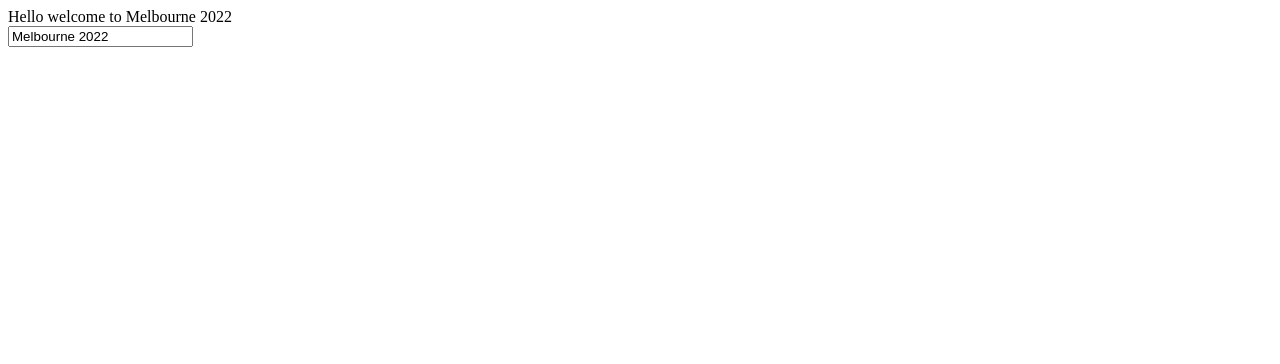
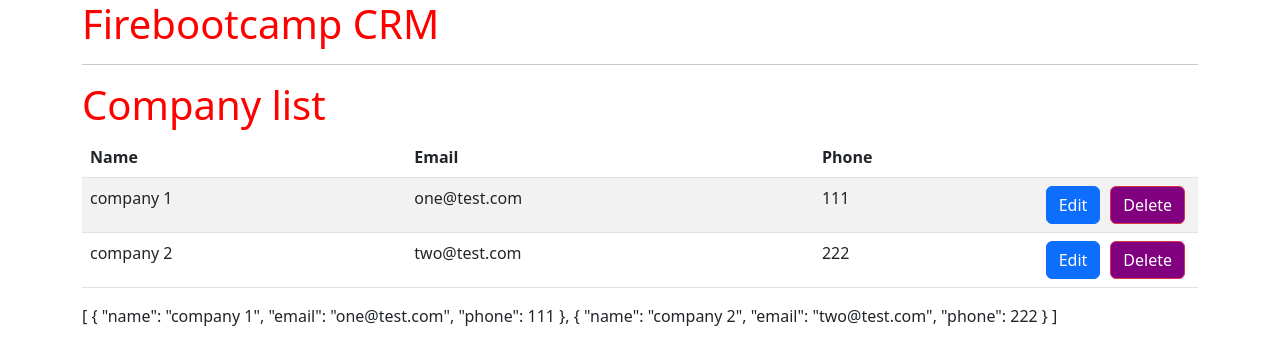
Before and after one commit to SSWConsulting/fbc-crm-melbourne-092022, an Angular app: page / in a window 1280 px wide. Shown: the top 364 px of the page. Built offline with nearby package versions, Linux system fonts and the light colour scheme.

Commit message:
finished pt3

```diff
--- a/package.json
+++ b/package.json
@@ -15,9 +15,13 @@
     "@angular/compiler": "^14.2.0",
     "@angular/core": "^14.2.0",
     "@angular/forms": "^14.2.0",
+    "@angular/localize": "^14.2.0",
     "@angular/platform-browser": "^14.2.0",
     "@angular/platform-browser-dynamic": "^14.2.0",
     "@angular/router": "^14.2.0",
+    "@ng-bootstrap/ng-bootstrap": "^13.0.0",
+    "@popperjs/core": "^2.10.2",
+    "bootstrap": "^5.2.0",
     "rxjs": "~7.5.0",
     "tslib": "^2.3.0",
     "zone.js": "~0.11.4"
--- a/src/app/app.component.html
+++ b/src/app/app.component.html
@@ -1,5 +1,5 @@
-<div> Hello welcome to {{ title }} </div>
-
-<input type="text"
-[value]="title"
-(keyup)="textboxChanged($event)">
+<div class="container">
+  <h1>Firebootcamp CRM</h1>
+  <hr>
+  <fbc-company-list></fbc-company-list>
+</div>
--- a/src/app/app.component.ts
+++ b/src/app/app.component.ts
@@ -7,9 +7,4 @@ import { Component } from '@angular/core';
 })
 export class AppComponent {
   title = 'Melbourne 2022';
-
-  textboxChanged(event: any){
-    console.log(event);
-    this.title = event.target.value;
-  }
 }
--- /dev/null
+++ b/src/app/company/company-list/company-list.component.html
@@ -0,0 +1,26 @@
+<h1>Company list</h1>
+
+<table class="table table-striped">
+  <thead>
+    <tr>
+      <th>Name</th>
+      <th>Email</th>
+      <th>Phone</th>
+      <th></th>
+    </tr>
+  </thead>
+  <tbody>
+    <tr *ngFor="let company of companies">
+      <td>{{ company.name }}</td>
+      <td>{{ company.email }}</td>
+      <td>{{ company.phone }}</td>
+      <td class="company-actions">
+        <button class="btn btn-primary">Edit</button>
+        <button class="btn btn-danger">Delete</button>
+      </td>
+    </tr>
+  </tbody>
+
+</table>
+
+{{ companies | json }}
--- /dev/null
+++ b/src/app/company/company-list/company-list.component.scss
@@ -0,0 +1,12 @@
+.company-actions {
+  width: 140px;
+  white-space: nowrap
+}
+
+.company-actions .btn {
+margin: 0 5px;
+}
+
+.btn-danger {
+ background-color: purple;
+}
--- /dev/null
+++ b/src/app/company/company-list/company-list.component.ts
@@ -0,0 +1,27 @@
+import { Component, OnInit } from '@angular/core';
+import { ICompany } from '../icompany';
+
+@Component({
+  selector: 'fbc-company-list',
+  templateUrl: './company-list.component.html',
+  styleUrls: ['./company-list.component.scss']
+})
+export class CompanyListComponent implements OnInit {
+
+  companies: ICompany[] = [];
+  constructor() {
+
+  }
+
+  ngOnInit(): void {
+    this.getCompanies();
+  }
+
+  getCompanies() {
+    this.companies = [
+      { name: 'company 1', email: 'one@test.com', phone: 111 },
+      { name: 'company 2', email: 'two@test.com', phone: 222 }
+    ];
+  }
+
+}
--- /dev/null
+++ b/src/app/company/icompany.ts
@@ -0,0 +1,5 @@
+export interface ICompany {
+  name: string;
+  email: string;
+  phone: number;
+}
--- a/src/polyfills.ts
+++ b/src/polyfills.ts
@@ -1,3 +1,7 @@
+/***************************************************************************************************
+ * Load `$localize` onto the global scope - used if i18n tags appear in Angular templates.
+ */
+import '@angular/localize/init';
 /**
  * This file includes polyfills needed by Angular and is loaded before the app.
  * You can add your own extra polyfills to this file.
--- a/src/styles.scss
+++ b/src/styles.scss
@@ -1 +1,8 @@
 /* You can add global styles to this file, and also import other style files */
+
+/* Importing Bootstrap SCSS file. */
+@import '~bootstrap/scss/bootstrap';
+
+h1 {
+  color: red;
+}
```
Also changed, not shown: src/app/app.module.ts (+6 -2 lines), 1 other file (tests, documents, lock files or other folders).
